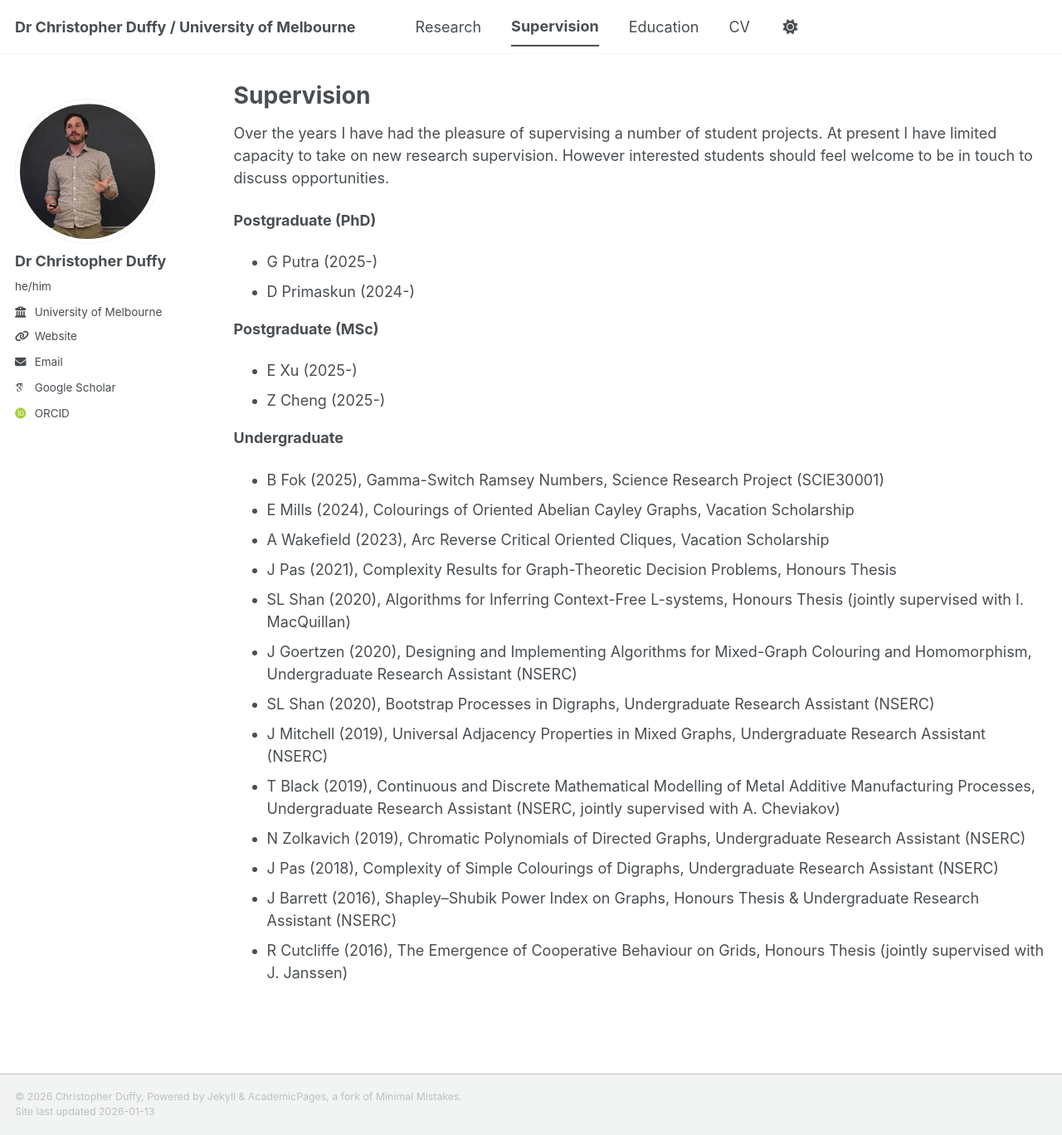
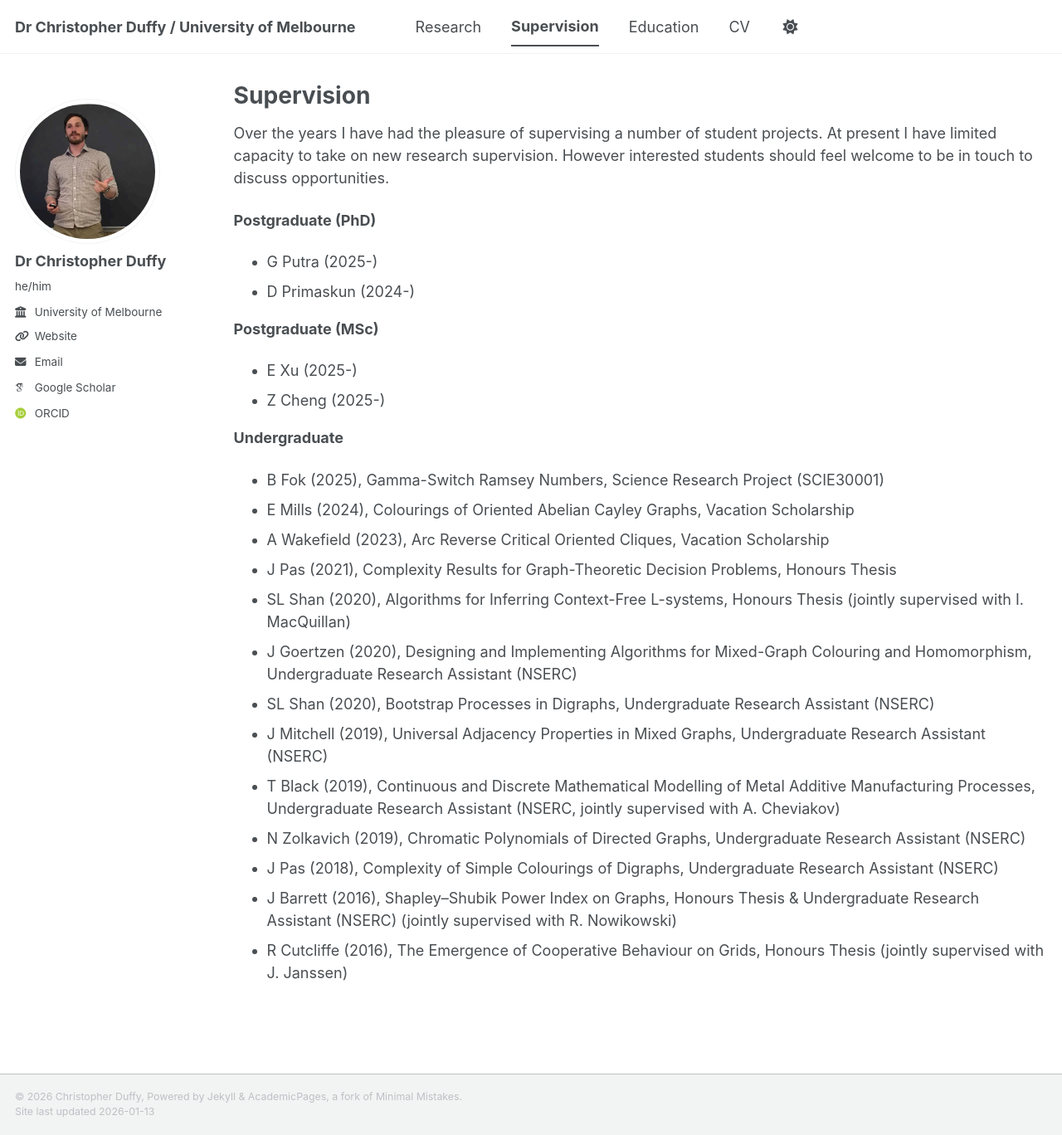
Before and after one commit to duffyinVictoria/duffyinVictoria.github.io, a Jekyll site: the page built from _pages/supervision.md, in a window 1280 px wide and 1368 px high. Shown: the whole window at 83% size. Built offline with Jekyll 4.4.1, drawn with Linux system fonts in a browser that asks for light colours; some web fonts are replaced; a script bundle is joined from its source files by our own code; library files that are not in the unit come from our copies.

Commit message:
Update supervision.md

```diff
--- a/_pages/supervision.md
+++ b/_pages/supervision.md
@@ -29,5 +29,5 @@ However interested students should feel welcome to be in touch to discuss opport
 * T Black (2019), Continuous and Discrete Mathematical Modelling of Metal Additive Manufacturing Processes, Undergraduate Research Assistant (NSERC, jointly supervised with A. Cheviakov)
 * N Zolkavich (2019), Chromatic Polynomials of Directed Graphs, Undergraduate Research Assistant (NSERC)
 * J Pas (2018), Complexity of Simple Colourings of Digraphs, Undergraduate Research Assistant (NSERC)
-* J Barrett (2016), Shapley–Shubik Power Index on Graphs, Honours Thesis & Undergraduate Research Assistant (NSERC)
+* J Barrett (2016), Shapley–Shubik Power Index on Graphs, Honours Thesis & Undergraduate Research Assistant (NSERC) (jointly supervised with R. Nowikowski)
 * R Cutcliffe (2016), The Emergence of Cooperative Behaviour on Grids, Honours Thesis (jointly supervised with J. Janssen)
```
